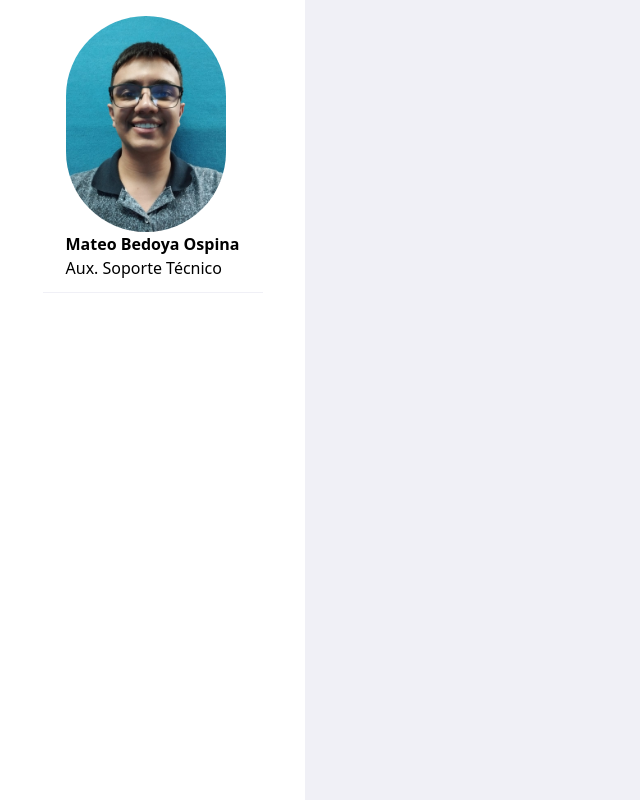
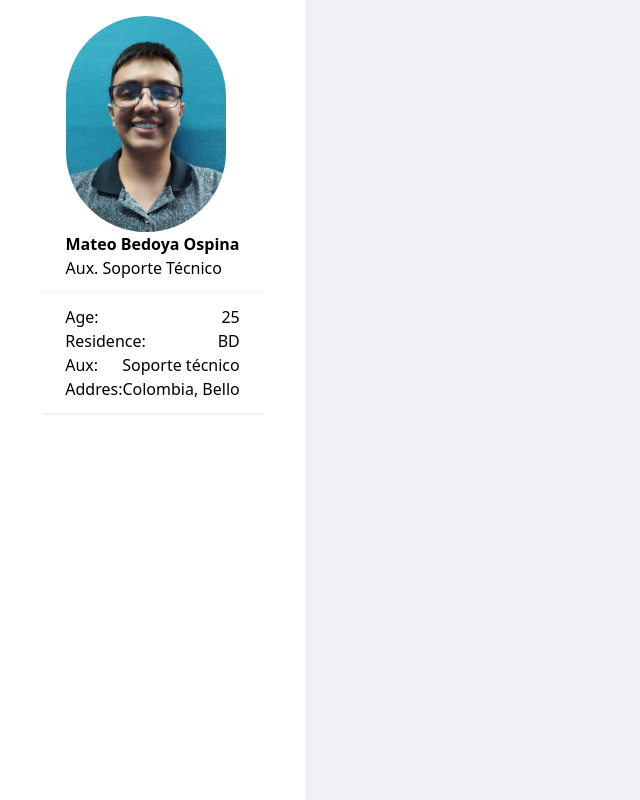
Before and after one commit to Matiusbedoo/HV-Ingenieria-Web, a Next.js app: page / in a window 1280 px wide. Shown: the top 800 px of the page, without its empty margins (0-640 px from the left). Built offline with nearby package versions, Linux system fonts and the light colour scheme.

Commit message:
Componente About

```diff
--- /dev/null
+++ b/components/About.tsx
@@ -0,0 +1,18 @@
+
+interface Aboutprops {
+    Title: String;
+    Description: String;
+}
+
+const About = ({Title, Description}: Aboutprops) => {
+    return (
+        <div>
+            <div className="flex flex-row justify-between">
+                <span> {Title} </span>
+                <span> {Description} </span>
+            </div>
+        </div>
+    )
+}
+
+export {About}
--- a/components/SideBarIzq.tsx
+++ b/components/SideBarIzq.tsx
@@ -1,3 +1,4 @@
+import { About } from "./About"
 import { Profile } from "./Profile"
 
 const SideBarIzq = () => {
@@ -8,7 +9,18 @@ const SideBarIzq = () => {
                 <div className="pt-4">
                     <Profile Name="Mateo Bedoya Ospina" Rol="Aux. Soporte Técnico" />
                 </div>
+
                 <div className="bg-hv-gray w-[220px] h-[1.5px]"></div>
+
+                <div className="flex flex-col">
+                    <About Title="Age:" Description="25"/>
+                    <About Title="Residence:" Description="BD"/>
+                    <About Title="Aux:" Description="Soporte técnico"/>
+                    <About Title="Addres:" Description="Colombia, Bello"/>
+                </div>
+
+                <div className="bg-hv-gray w-[220px] h-[1.5px]"></div>
+
             </div>
         </aside>
     )
--- a/pages/index.tsx
+++ b/pages/index.tsx
@@ -3,9 +3,7 @@ import { SideBarIzq } from "@/components/SideBarIzq"
 const Index = () => {
   return (
     <div className="bg-hv-gray flex h-full">
-
       <SideBarIzq/>
-
     </div>
   )
 }
```
